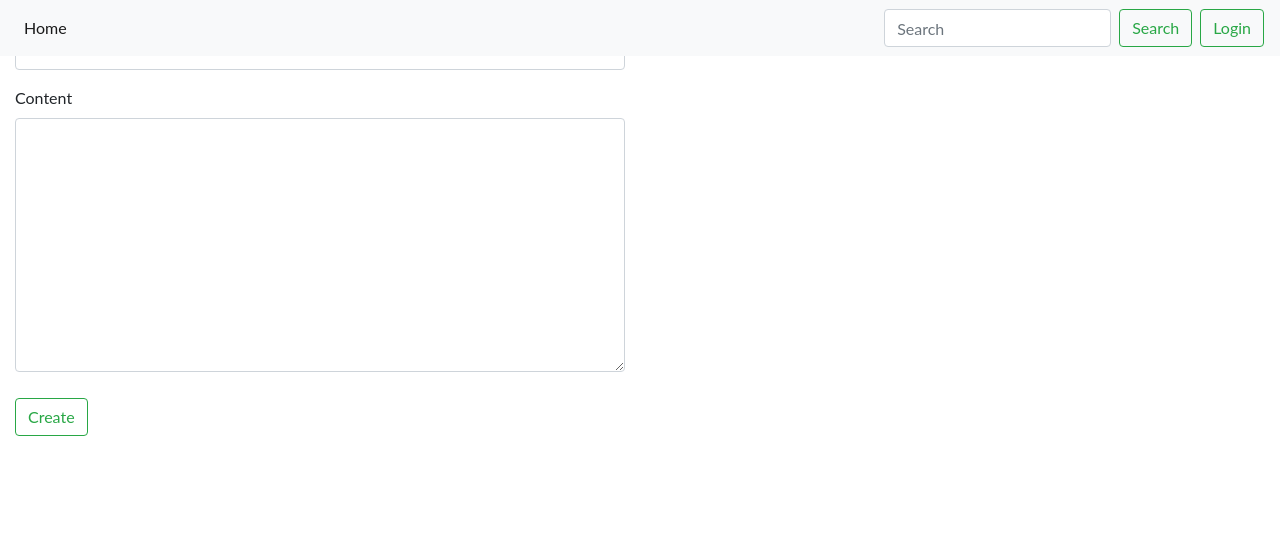
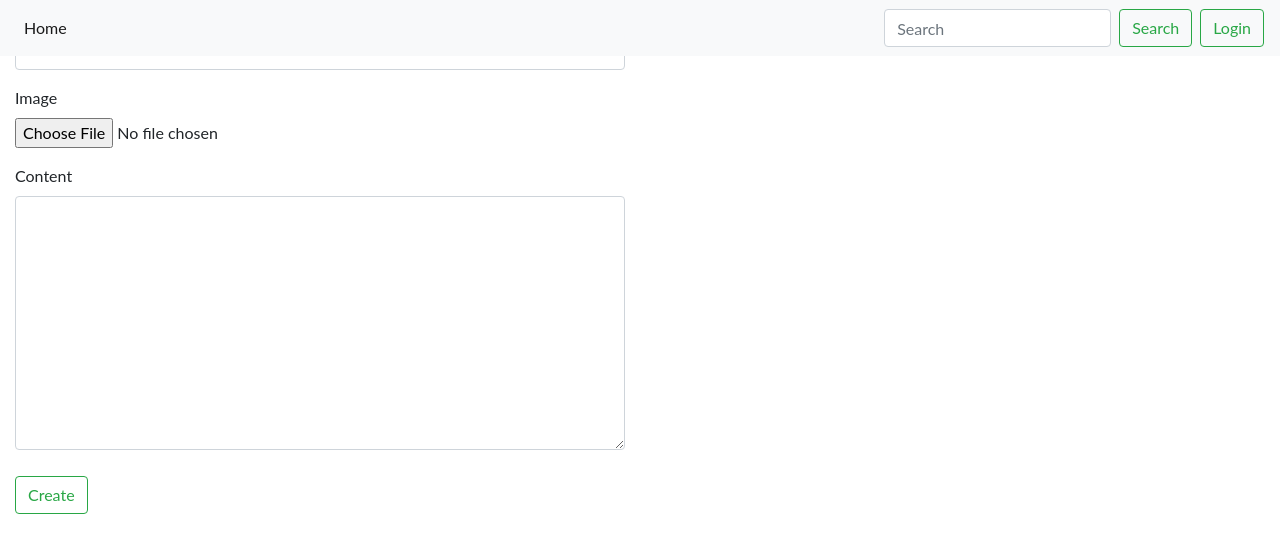
Before and after one commit to shreys7/django-blog, a Django app: page /blogs/create/ in a window 1280 px wide. Shown: the top 553 px of the page. Run offline with Django 3.2, Linux system fonts and the light colour scheme; some libraries are stand-ins or nearby versions.

Commit message:
Add a image field while creating a blog

```diff
--- a/blog/templates/blogs/create_blog.html
+++ b/blog/templates/blogs/create_blog.html
@@ -6,11 +6,16 @@
 
 {% block content %}
 {% include 'messages.html' %}
-<form action="{% url 'create_blog' %}" method="POST">
+<form action="{% url 'create_blog' %}" method="POST" enctype="multipart/form-data">
     {% csrf_token %}
     <div class="form-group col-md-6">
         <label >Title</label>
         <input type="text" class="form-control" name="title" required>
+    </div>
+    <div class="form-group col-md-6" >
+        <label>Image</label>
+        <br>
+        <input type="file" name="image">
     </div>
     <div class="form-group col-md-6">
         <label >Content</label>
```
